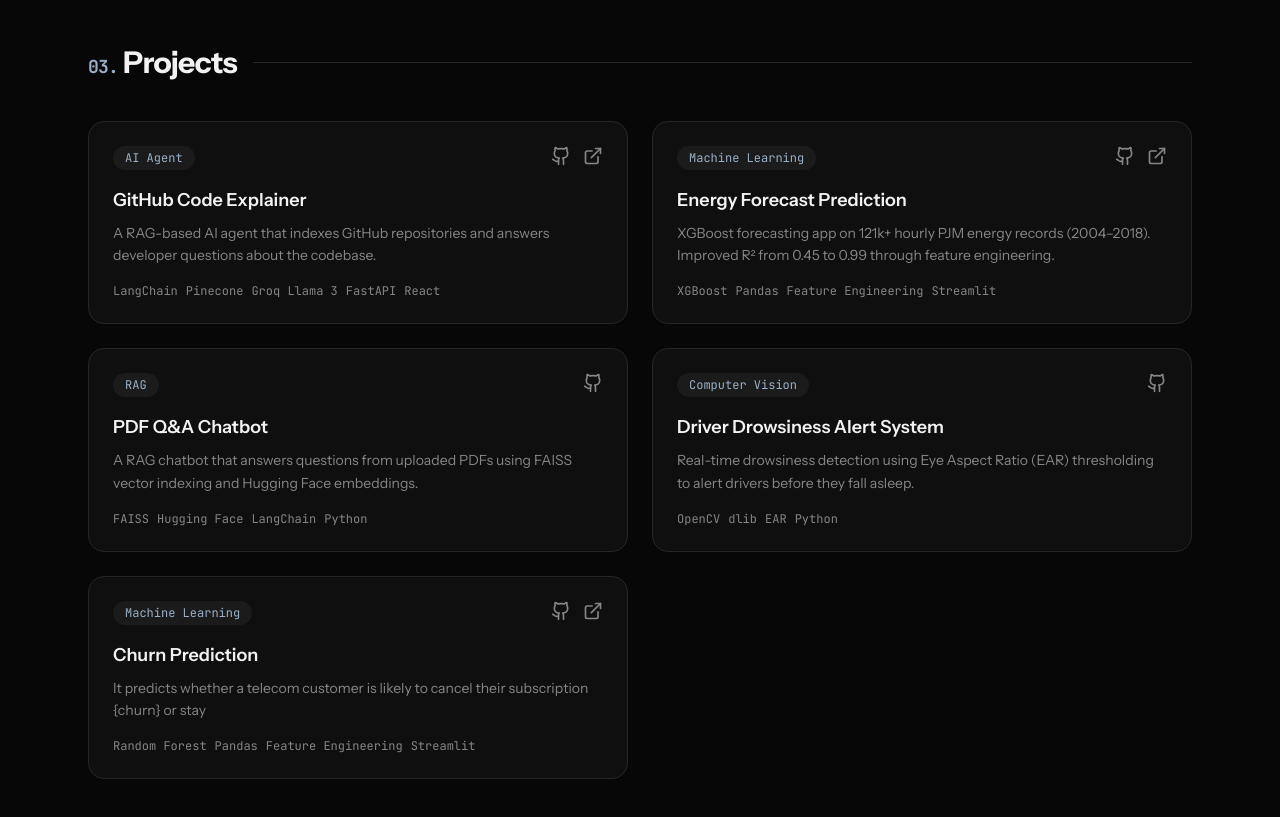
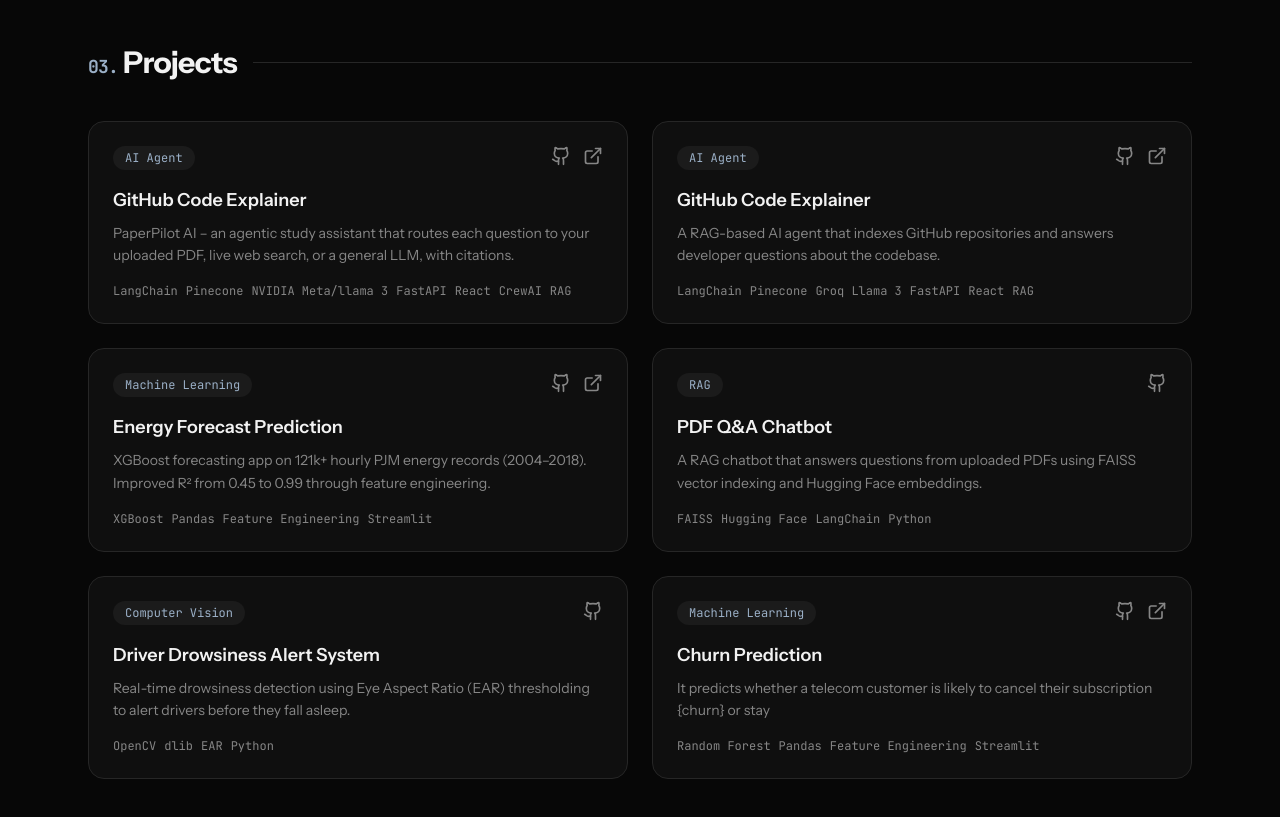
Before and after one commit to NinjaKnight05/Portfolio, a Next.js app: page / in a window 1280 px wide. Shown: the part 2040-2857 px from the top of the page. Built offline with nearby package versions, Linux system fonts and the light colour scheme.

Commit message:
NEW
Updated project details including titles, descriptions, and GitHub links. Added a new project and modified existing project information.

```diff
--- a/components/portfolio/projects.tsx
+++ b/components/portfolio/projects.tsx
@@ -5,14 +5,23 @@ import { motion } from "motion/react"
 import { Reveal } from "@/components/portfolio/reveal"
 
 const projects = [
+   {
+    title: "GitHub Code Explainer",
+    tag: "AI Agent",
+    description:
+      "PaperPilot AI – an agentic study assistant that routes each question to your uploaded PDF, live web search, or a general LLM, with citations.",
+    tech: ["LangChain", "Pinecone", "NVIDIA Meta/llama 3", "FastAPI", "React"," CrewAI"," RAG"],
+    demo: "https://gitexplainer.onrender.com",
+    github: "https://github.com/NinjaKnight05/PaperPilot-AI",
+  },
   {
     title: "GitHub Code Explainer",
     tag: "AI Agent",
     description:
       "A RAG-based AI agent that indexes GitHub repositories and answers developer questions about the codebase.",
-    tech: ["LangChain", "Pinecone", "Groq Llama 3", "FastAPI", "React"],
+    tech: ["LangChain", "Pinecone", "Groq Llama 3", "FastAPI", "React", "RAG"],
     demo: "https://gitexplainer.onrender.com",
-    github: "https://github.com/NinjaKnight05",
+    github: "https://github.com/NinjaKnight05/Kodexa",
   },
   {
     title: "Energy Forecast Prediction",
@@ -21,7 +30,7 @@ const projects = [
       "XGBoost forecasting app on 121k+ hourly PJM energy records (2004–2018). Improved R² from 0.45 to 0.99 through feature engineering.",
     tech: ["XGBoost", "Pandas", "Feature Engineering", "Streamlit"],
     demo: "https://energyforcast.streamlit.app",
-    github: "https://github.com/NinjaKnight05",
+    github: "https://github.com/NinjaKnight05/Energy-Forcast",
   },
   {
     title: "PDF Q&A Chatbot",
@@ -29,7 +38,7 @@ const projects = [
     description:
       "A RAG chatbot that answers questions from uploaded PDFs using FAISS vector indexing and Hugging Face embeddings.",
     tech: ["FAISS", "Hugging Face", "LangChain", "Python"],
-    github: "https://github.com/NinjaKnight05",
+    github: "https://github.com/NinjaKnight05/",
   },
   {
     title: "Driver Drowsiness Alert System",
@@ -37,7 +46,7 @@ const projects = [
     description:
       "Real-time drowsiness detection using Eye Aspect Ratio (EAR) thresholding to alert drivers before they fall asleep.",
     tech: ["OpenCV", "dlib", "EAR", "Python"],
-    github: "https://github.com/NinjaKnight05",
+    github: "https://github.com/NinjaKnight05/OpenCv",
   },
   {
     title: "Churn Prediction",
@@ -46,7 +55,7 @@ const projects = [
       "It predicts whether a telecom customer is likely to cancel their subscription {churn} or stay",
     tech: ["Random Forest", "Pandas", "Feature Engineering", "Streamlit"],
     github: "https://github.com/NinjaKnight05",
-    demo: "https://churnp1.streamlit.app",
+    demo: "https://churnp1.streamlit.app/PredictionModel",
   },
 ]
 
```
